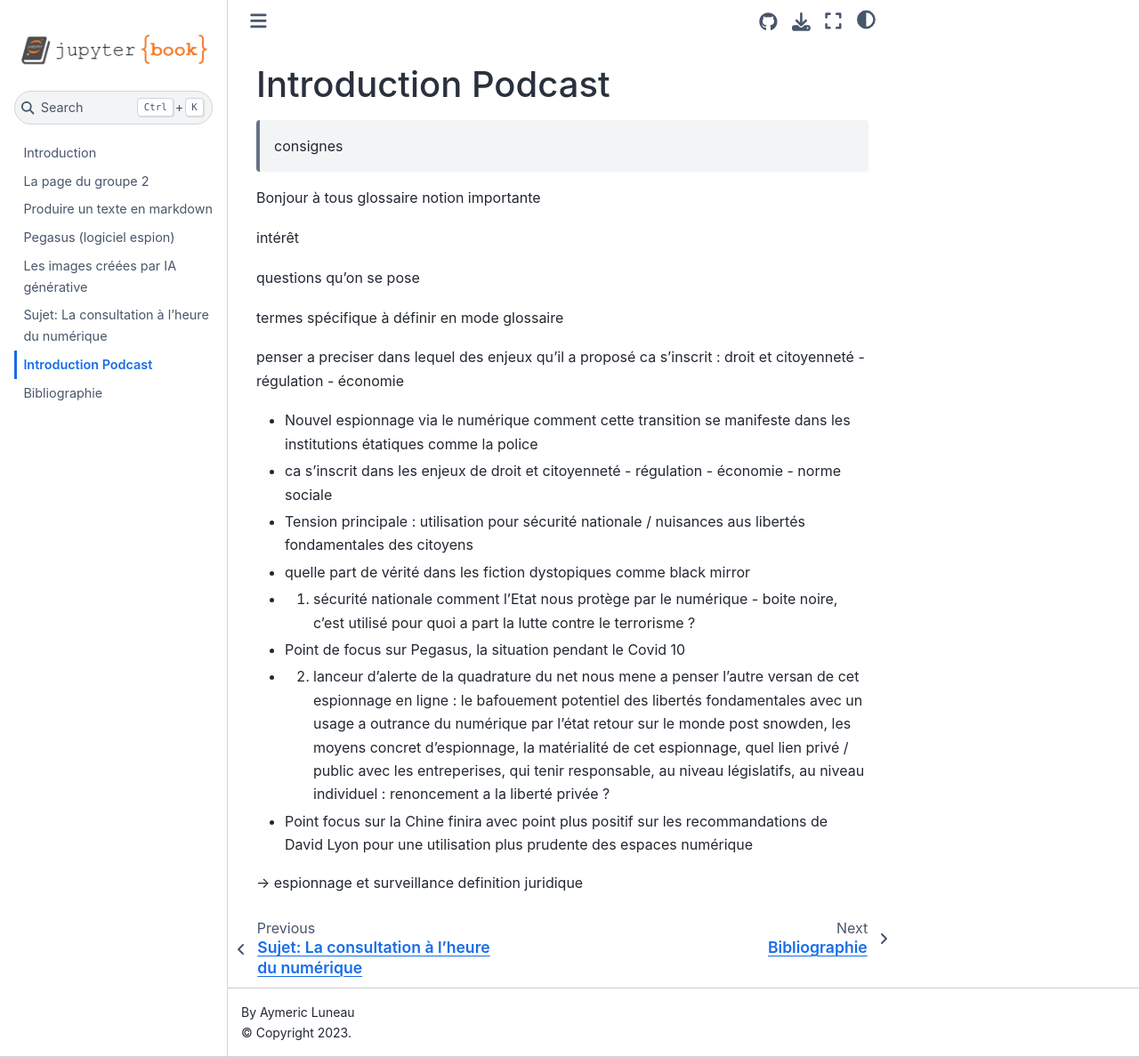
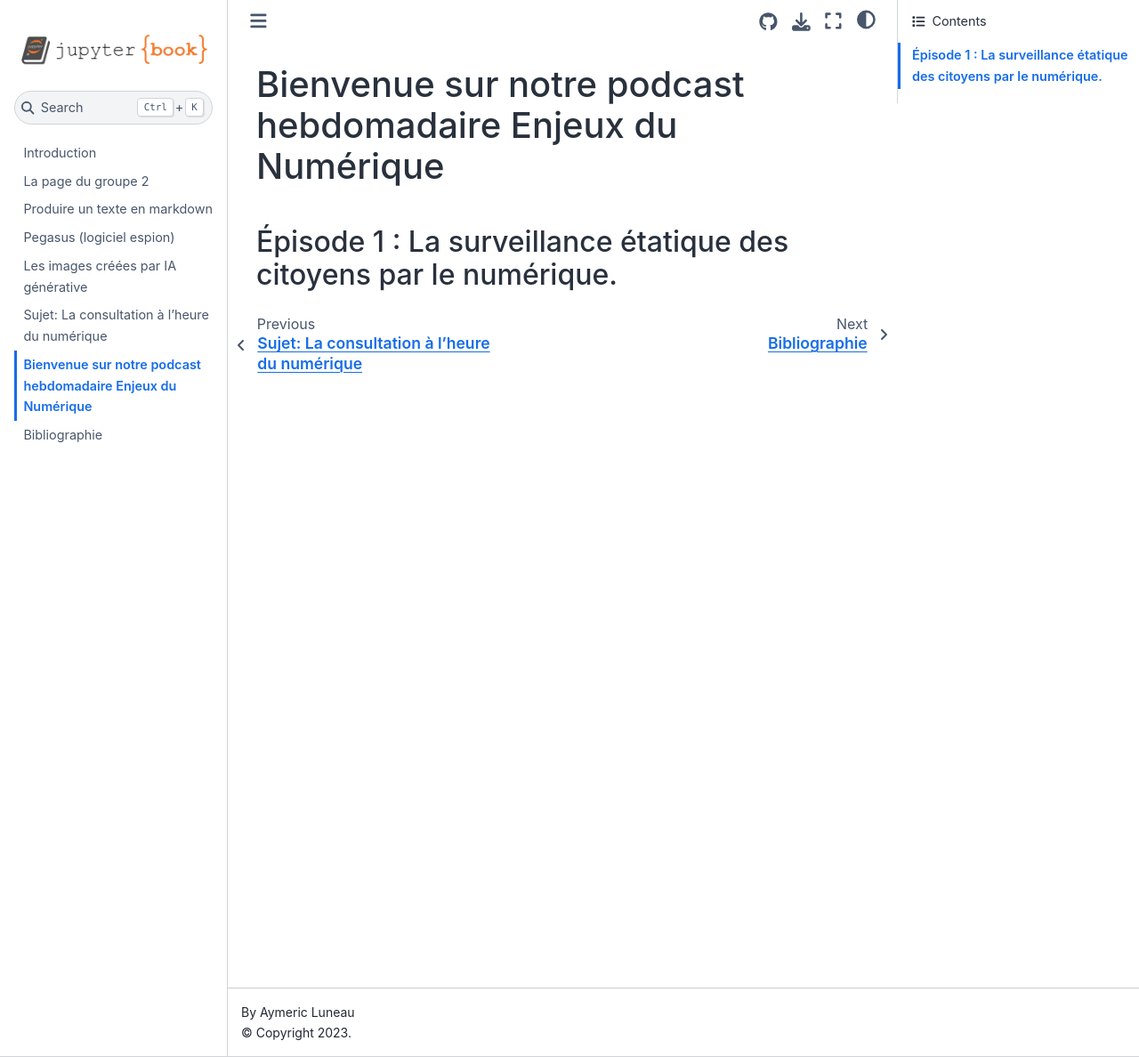
Before and after one commit to luneauaymeric/digital_culture_collective_page, a Jupyter Book: the page built from surveillance_num/surveillance_num.md, in a window 1280 px wide and 1188 px high. Shown: the whole window at 89% size. Built offline with Jupyter Book 1.0.4 settings and Sphinx 7.4.7 and the Sphinx Book theme 1.1.4, drawn with Linux system fonts in a browser that asks for light colours.

Commit message:
surveillance_num/surveillance_num.md updated from https://stackedit.io/

```diff
--- a/surveillance_num/surveillance_num.md
+++ b/surveillance_num/surveillance_num.md
@@ -1,56 +1,11 @@
 
 
 
-# Introduction Podcast
-> consignes
+# Bienvenue sur notre podcast hebdomadaire Enjeux du Numérique
 
-Bonjour à tous
-glossaire notion importante
+## Épisode 1 : La surveillance étatique des citoyens par le numérique.
 
 
-intérêt
-
-
-questions qu’on se pose
-
-
-termes spécifique à définir en mode glossaire
-
-
-
-
-
-
-penser a preciser dans lequel des enjeux qu’il a proposé ca s’inscrit : droit et citoyenneté - régulation - économie
-
-
-
-
-
-
--   Nouvel espionnage via le numérique comment cette transition se manifeste dans les institutions étatiques comme la police
-
--   ca s’inscrit dans les enjeux de droit et citoyenneté - régulation - économie - norme sociale
-
--   Tension principale : utilisation pour sécurité nationale / nuisances aus libertés fondamentales des citoyens
-
--   quelle part de vérité dans les fiction dystopiques comme black mirror
-
--   1. sécurité nationale comment l’Etat nous protège par le numérique - boite noire, c’est utilisé pour quoi a part la lutte contre le terrorisme ?
-
--   Point de focus sur Pegasus, la situation pendant le Covid 10
-
--   2. lanceur d’alerte de la quadrature du net nous mene a penser l’autre versan de cet espionnage en ligne : le bafouement potentiel des libertés fondamentales avec un usage a outrance du numérique par l’état retour sur le monde post snowden, les moyens concret d’espionnage, la matérialité de cet espionnage, quel lien privé / public avec les entreperises, qui tenir responsable, au niveau législatifs, au niveau individuel : renoncement a la liberté privée ?
-
--   Point focus sur la Chine finira avec point plus positif sur les recommandations de David Lyon pour une utilisation plus prudente des espaces numérique
-
-
-
-
-
-
-
-→ espionnage et surveillance definition juridique
 <!--stackedit_data:
-eyJoaXN0b3J5IjpbODUwNjY1MDMzXX0=
+eyJoaXN0b3J5IjpbLTE1NTU1NjU3MDUsODUwNjY1MDMzXX0=
 -->
```
